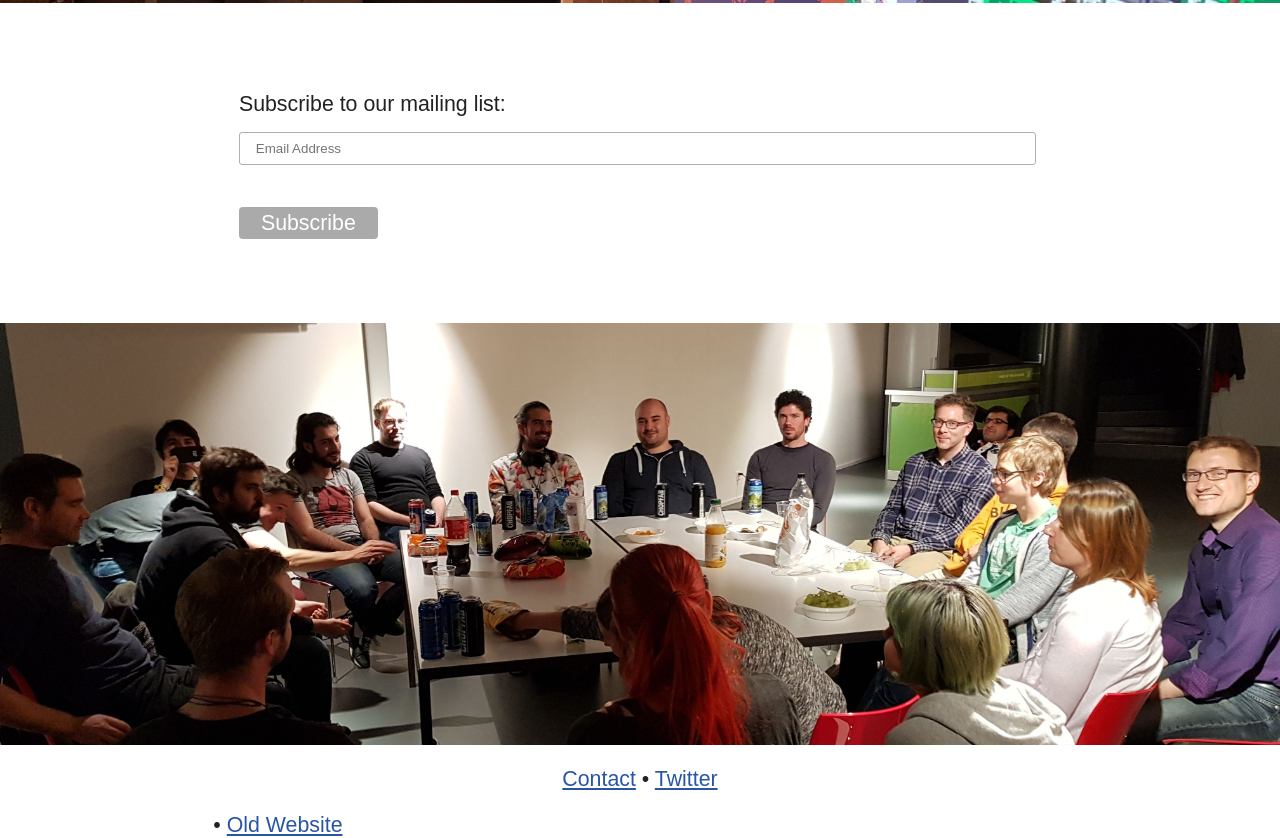
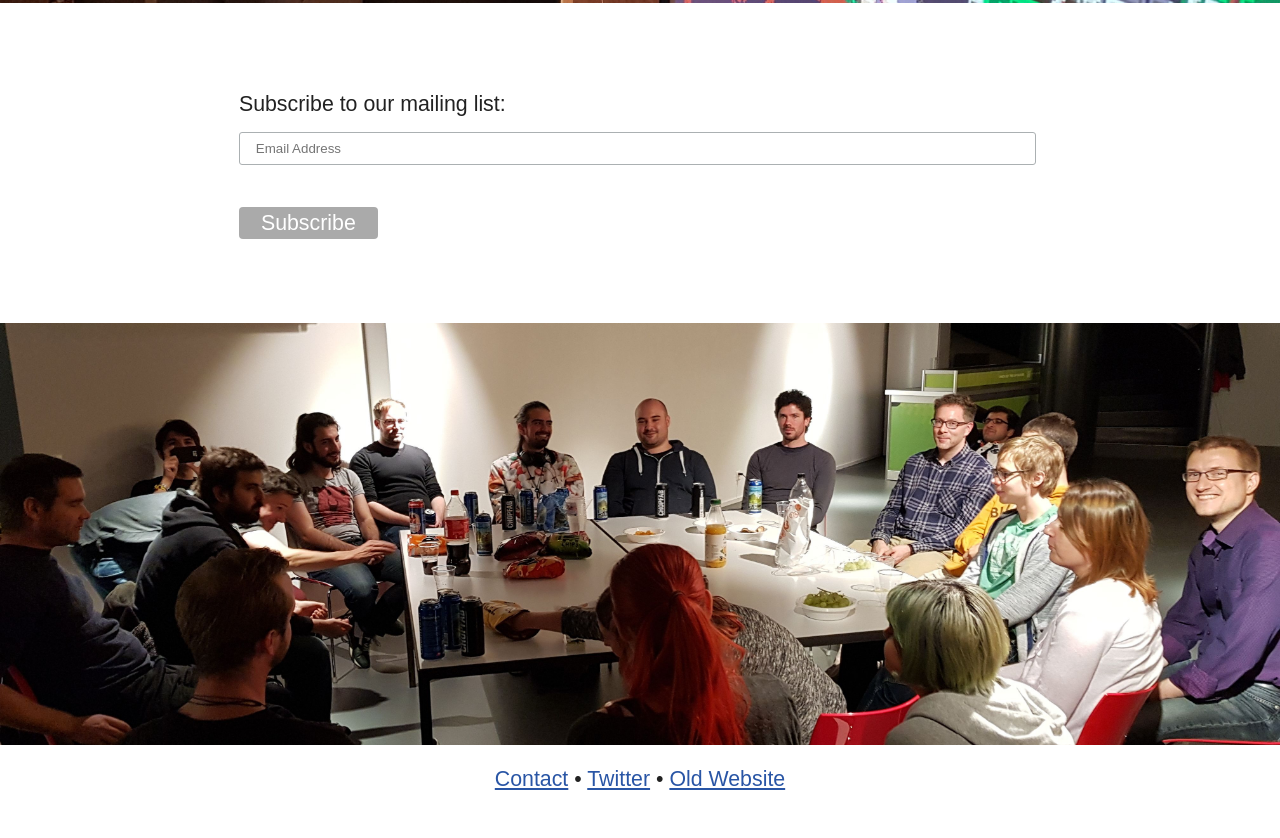
Before and after one commit to Zarkonnen/gamespace, a plain HTML site: page index.html in a window 1280 px wide. Shown: the part 1461-2299 px from the top of the page. After the commit the page ends 2274 px from the top, so only its background shows below. Drawn offline with nearby package versions, Linux system fonts and the light colour scheme; a web font is replaced by a local one.

Commit message:
Old site link.

```diff
--- a/index.html
+++ b/index.html
@@ -130,7 +130,7 @@
         </div>
         <div class="villain" style="background-image: url('1.jpg');"></div>
         <div class="content" style="padding: 0;">
-            <p style="text-align: center"><a href="mailto:zarkonnen+gamespace@gmail.com">Contact</a> &bull; <a href="https://twitter.com/gamespace_ch">Twitter</a></p> &bull; <a href="https://www.tumblr.com/blog/gamespace-ch">Old Website</a>
+            <p style="text-align: center"><a href="mailto:zarkonnen+gamespace@gmail.com">Contact</a> &bull; <a href="https://twitter.com/gamespace_ch">Twitter</a> &bull; <a href="https://www.tumblr.com/blog/gamespace-ch">Old Website</a></p>
         </div>
     </body>
 </html>
```
